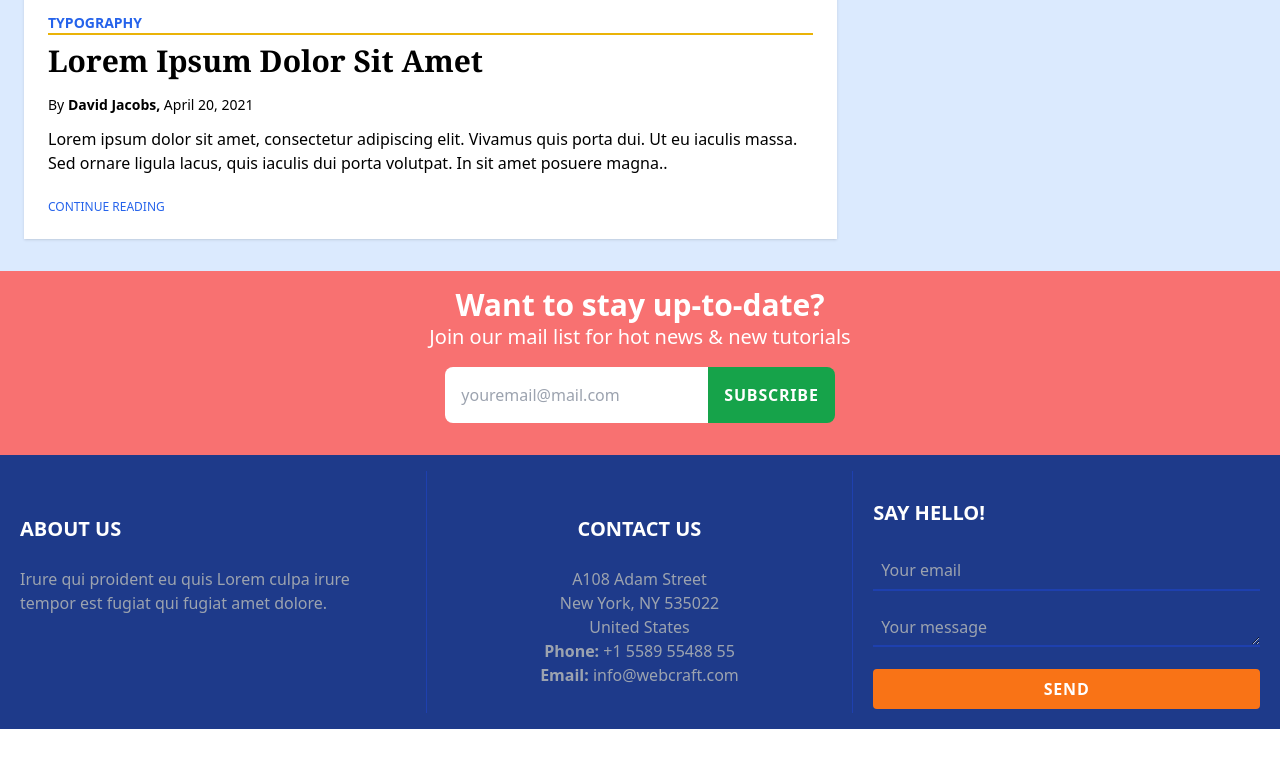
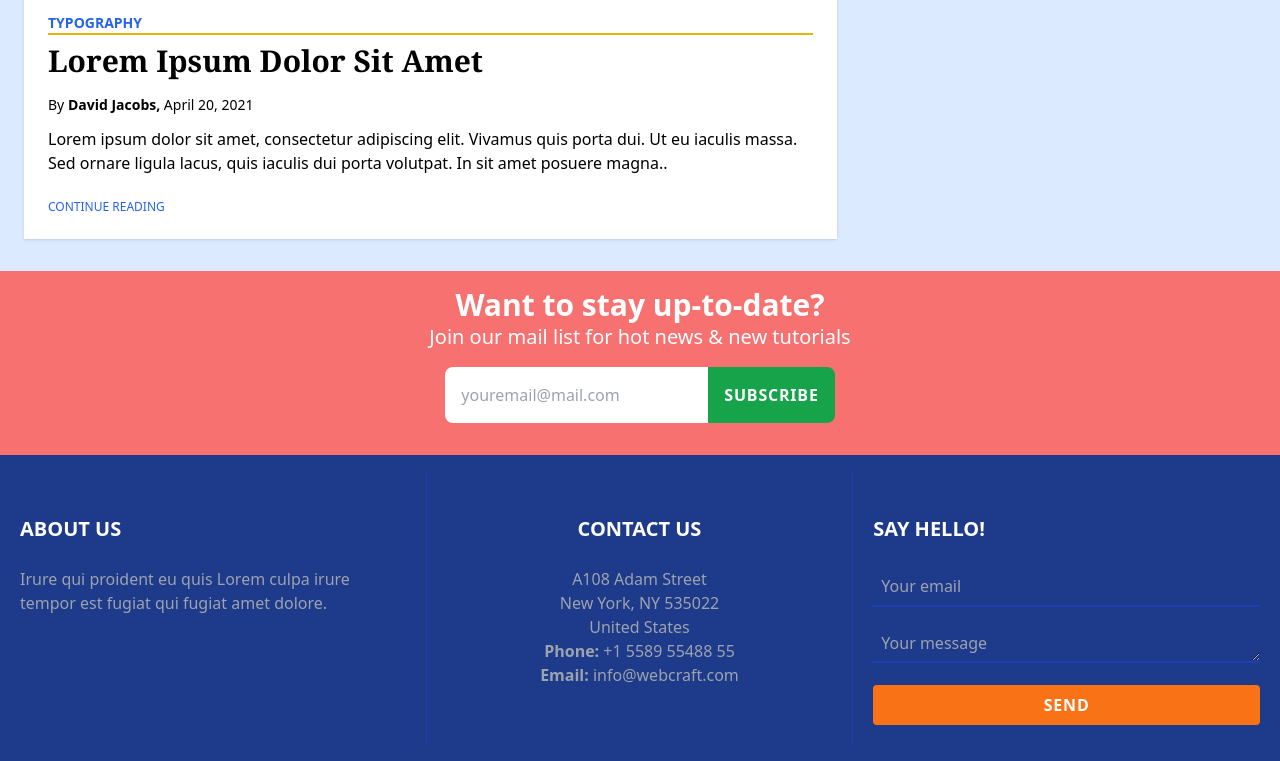
Before and after one commit to Marcos-Auguusto/guia_tailwind, a website: page main_content/index.html in a window 1280 px wide. Shown: the part 1955-2716 px from the top of the page. Before the commit the page ends 2684 px from the top, so only its background shows below. Drawn offline with Linux system fonts and the light colour scheme; some icons are missing.

Commit message:
fix/ margin in 'say hello - footer'

```diff
--- a/main_content/index.html
+++ b/main_content/index.html
@@ -174,7 +174,7 @@
           <strong>Email:</strong> info@webcraft.com
           </p>
       </div>
-      <div class="w-1/3 p-5">
+      <div class="w-1/3 my-4 p-5">
         <div class="my-6 text-xl font-semibold">SAY HELLO!</div>
         <form>
           <input class="w-full h-10 mb-4 p-2 border-b-2 border-blue-800 bg-blue-900 focus:outline-none" placeholder="Your email" type="email">
```
Also changed, not shown: main_content/css/output.css.
